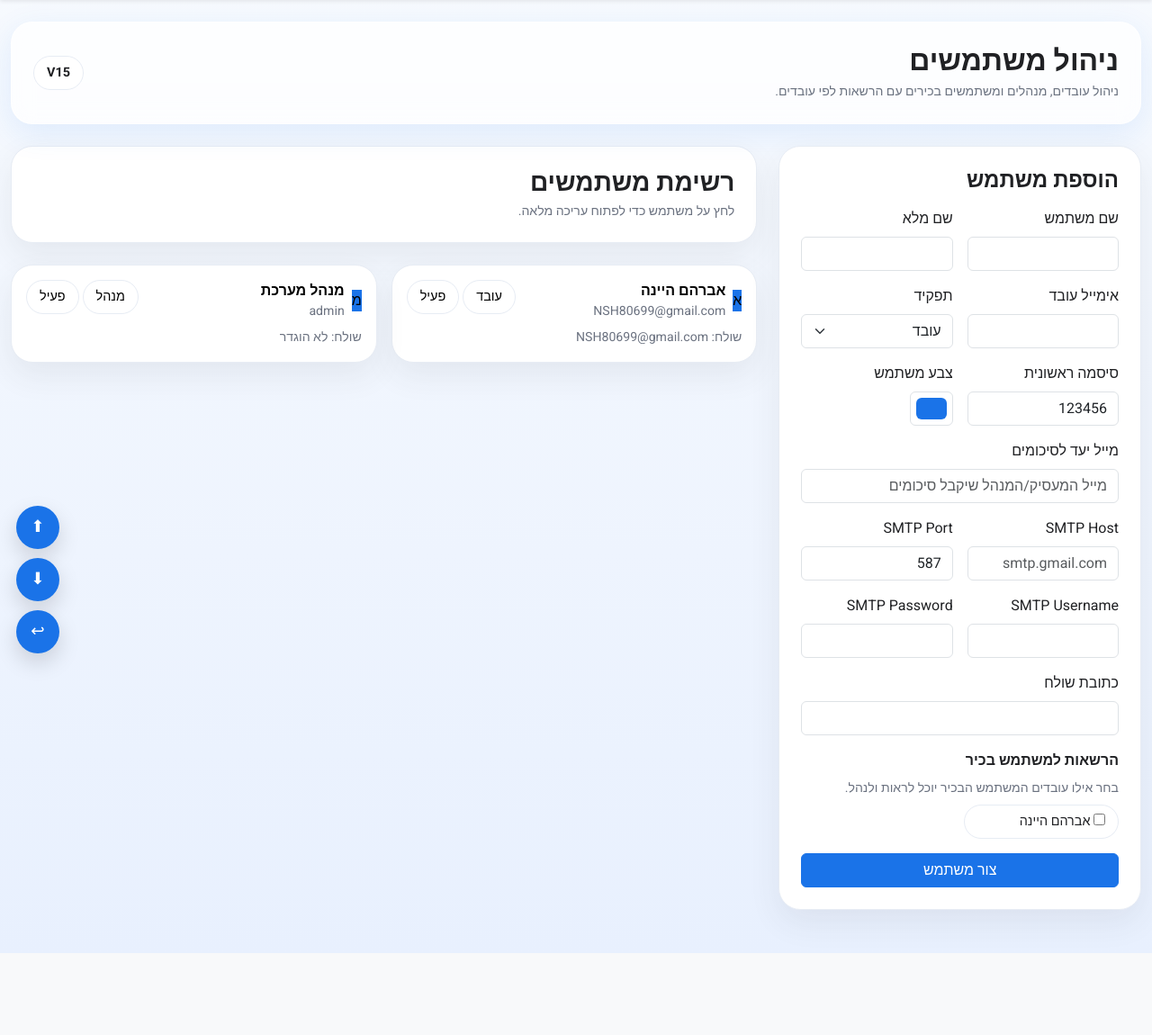
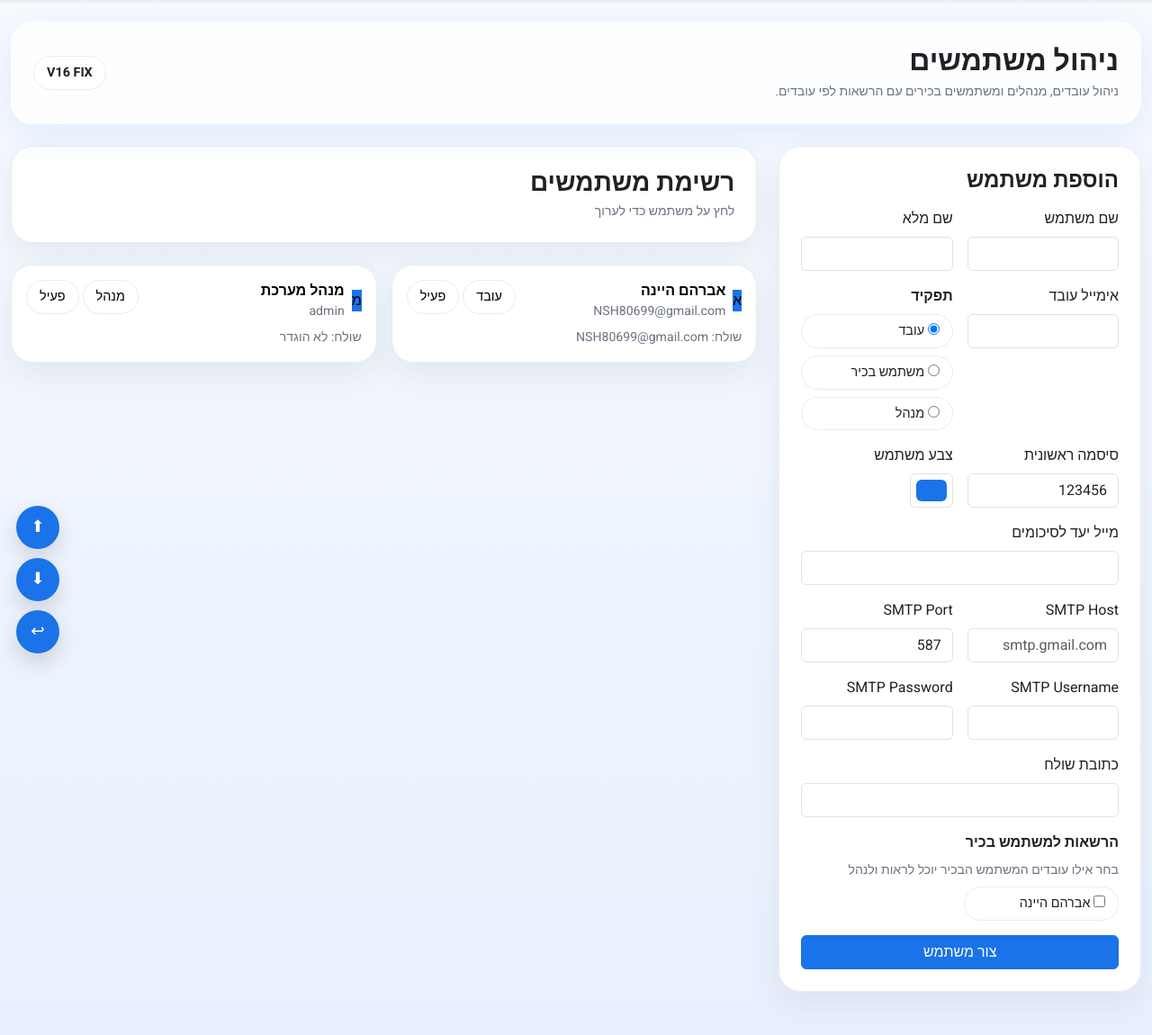
Before and after one commit to a314702424-cmyk/taskhub, a Flask app: page /users in a window 1280 px wide. Shown: the part 56-1206 px from the top of the page at 90% size. Before the commit the page ends 1115 px from the top, so only its background shows below. Run offline with Flask 3, Linux system fonts and the light colour scheme; a user stored in the database is signed in; data comes from the database, SQL or seed files in the repository; data that the repository does not hold is empty.

Commit message:
Update users.html

```diff
--- a/app/templates/users.html
+++ b/app/templates/users.html
@@ -1,54 +1,97 @@
 {% extends 'base.html' %}
 {% block content %}
+
 <div class="glass p-4 mb-4 hero">
   <div class="d-flex justify-content-between align-items-center flex-wrap gap-3">
     <div>
       <h2 class="fw-bold mb-1">ניהול משתמשים</h2>
-      <div class="tiny">ניהול עובדים, מנהלים ומשתמשים בכירים עם הרשאות לפי עובדים.</div>
+      <div class="tiny">
+        ניהול עובדים, מנהלים ומשתמשים בכירים עם הרשאות לפי עובדים.
+      </div>
     </div>
-    <span class="chip fw-bold">V15</span>
+
+    <span class="chip fw-bold">
+      V16 FIX
+    </span>
   </div>
 </div>
 
 <div class="row g-4">
+
+  <!-- SIDE -->
   <div class="col-xl-4">
-    <div class="task-card p-4 sticky-top" style="top: 85px">
-      <h4 class="fw-bold mb-3">הוספת משתמש</h4>
+
+    <div class="task-card p-4 sticky-top" style="top:85px">
+
+      <h4 class="fw-bold mb-3">
+        הוספת משתמש
+      </h4>
 
       <form method="post" class="row g-3">
 
         <div class="col-md-6">
           <label class="form-label">שם משתמש</label>
-          <input class="form-control" name="username" required>
+          <input class="form-control"
+                 name="username"
+                 required>
         </div>
 
         <div class="col-md-6">
           <label class="form-label">שם מלא</label>
-          <input class="form-control" name="full_name" required>
+          <input class="form-control"
+                 name="full_name"
+                 required>
         </div>
 
         <div class="col-md-6">
           <label class="form-label">אימייל עובד</label>
-          <input class="form-control" name="email">
+          <input class="form-control"
+                 name="email">
         </div>
 
         <div class="col-md-6">
-          <label class="form-label">תפקיד</label>
 
-          <select class="form-select" name="role" required>
-            <option value="employee">עובד</option>
-            <option value="senior">משתמש בכיר</option>
-            <option value="admin">מנהל</option>
-          </select>
+          <label class="form-label fw-bold">
+            תפקיד
+          </label>
+
+          <div class="d-grid gap-2">
+
+            <label class="chip w-100">
+              <input type="radio"
+                     name="role"
+                     value="employee"
+                     checked>
+              עובד
+            </label>
+
+            <label class="chip w-100">
+              <input type="radio"
+                     name="role"
+                     value="senior">
+              משתמש בכיר
+            </label>
+
+            <label class="chip w-100">
+              <input type="radio"
+                     name="role"
+                     value="admin">
+              מנהל
+            </label>
+
+          </div>
         </div>
 
         <div class="col-md-6">
           <label class="form-label">סיסמה ראשונית</label>
-          <input class="form-control" name="password" value="123456">
+          <input class="form-control"
+                 name="password"
+                 value="123456">
         </div>
 
         <div class="col-md-6">
           <label class="form-label">צבע משתמש</label>
+
           <input type="color"
                  class="form-control form-control-color"
                  name="theme_color"
@@ -56,14 +99,17 @@
         </div>
 
         <div class="col-12">
-          <label class="form-label">מייל יעד לסיכומים</label>
+          <label class="form-label">
+            מייל יעד לסיכומים
+          </label>
+
           <input class="form-control"
-                 name="employer_target_email"
-                 placeholder="מייל המעסיק/המנהל שיקבל סיכומים">
+                 name="employer_target_email">
         </div>
 
         <div class="col-md-6">
           <label class="form-label">SMTP Host</label>
+
           <input class="form-control"
                  name="smtp_host"
                  placeholder="smtp.gmail.com">
@@ -90,50 +140,70 @@
 
         <div class="col-12">
           <label class="form-label">כתובת שולח</label>
-          <input class="form-control" name="sender_email">
+
+          <input class="form-control"
+                 name="sender_email">
         </div>
 
         <div class="col-12">
+
           <label class="form-label fw-bold">
             הרשאות למשתמש בכיר
           </label>
 
           <div class="tiny mb-2">
-            בחר אילו עובדים המשתמש הבכיר יוכל לראות ולנהל.
+            בחר אילו עובדים המשתמש הבכיר יוכל לראות ולנהל
           </div>
 
           <div class="row g-2">
+
             {% for emp in employee_users %}
+
               <div class="col-md-6">
+
                 <label class="chip w-100">
+
                   <input type="checkbox"
                          name="allowed_user_ids"
                          value="{{ emp.id }}">
+
                   {{ emp.full_name }}
+
                 </label>
+
               </div>
+
             {% endfor %}
+
           </div>
         </div>
 
         <div class="col-12 d-grid">
+
           <button class="btn btn-primary">
             צור משתמש
           </button>
+
         </div>
 
       </form>
+
     </div>
   </div>
 
+  <!-- USERS -->
   <div class="col-xl-8">
 
     <div class="task-card p-4 mb-4">
-      <h3 class="fw-bold mb-1">רשימת משתמשים</h3>
+
+      <h3 class="fw-bold mb-1">
+        רשימת משתמשים
+      </h3>
 
       <div class="tiny">
-        לחץ על משתמש כדי לפתוח עריכה מלאה.
+        לחץ על משתמש כדי לערוך
       </div>
+
     </div>
 
     <div class="row g-3">
@@ -223,45 +290,72 @@
 
               <div class="col-md-6">
                 <label class="form-label">אימייל עובד</label>
+
                 <input class="form-control"
                        name="email"
                        value="{{ user.email }}">
               </div>
 
+              <!-- FIXED ROLE -->
+
               <div class="col-md-6">
 
-                <label class="form-label">תפקיד</label>
+                <label class="form-label fw-bold">
+                  תפקיד
+                </label>
 
-                <select class="form-select"
-                        name="role"
-                        required>
+                <div class="d-grid gap-2">
 
-                  <option value="employee"
-                    {% if user.role == 'employee' %}
-                      selected
-                    {% endif %}>
+                  <label class="chip w-100">
+
+                    <input type="radio"
+                           name="role"
+                           value="employee"
+                           {% if user.role == 'employee' %}
+                           checked
+                           {% endif %}>
+
                     עובד
-                  </option>
 
-                  <option value="senior"
-                    {% if user.role == 'senior' %}
-                      selected
-                    {% endif %}>
+                  </label>
+
+                  <label class="chip w-100">
+
+                    <input type="radio"
+                           name="role"
+                           value="senior"
+                           {% if user.role == 'senior' %}
+                           checked
+                           {% endif %}>
+
                     משתמש בכיר
-                  </option>
 
-                  <option value="admin"
-                    {% if user.role == 'admin' %}
-                      selected
-                    {% endif %}>
+                  </label>
+
+                  <label class="chip w-100">
+
+                    <input type="radio"
+                           name="role"
+                           value="admin"
+                           {% if user.role == 'admin' %}
+                           checked
+                           {% endif %}>
+
                     מנהל
-                  </option>
 
-                </select>
+                  </label>
+
+                </div>
+
               </div>
 
+              <!-- END FIX -->
+
               <div class="col-md-6">
-                <label class="form-label">צבע משתמש</label>
+
+                <label class="form-label">
+                  צבע משתמש
+                </label>
 
                 <input type="color"
                        class="form-control form-control-color"
```
Also changed, not shown: other parts of app/templates/users.html (+51 -49 lines).
